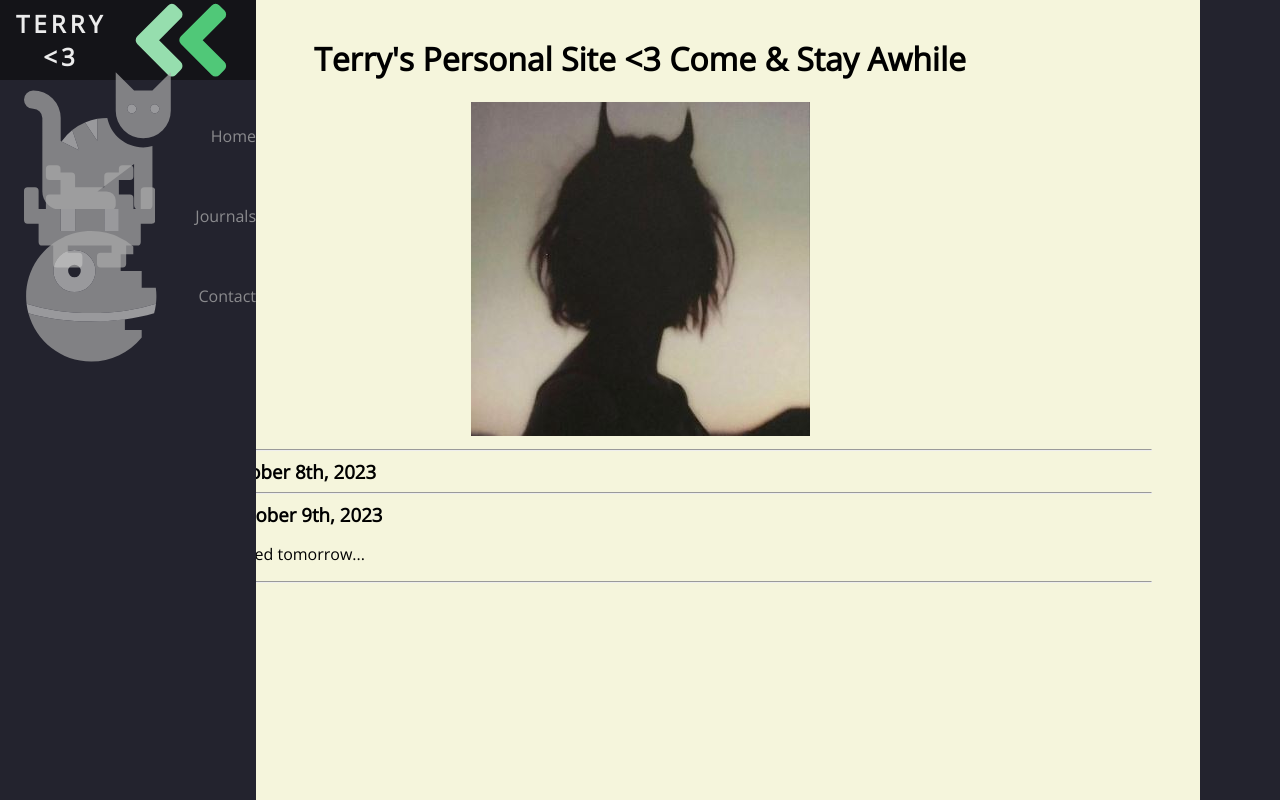
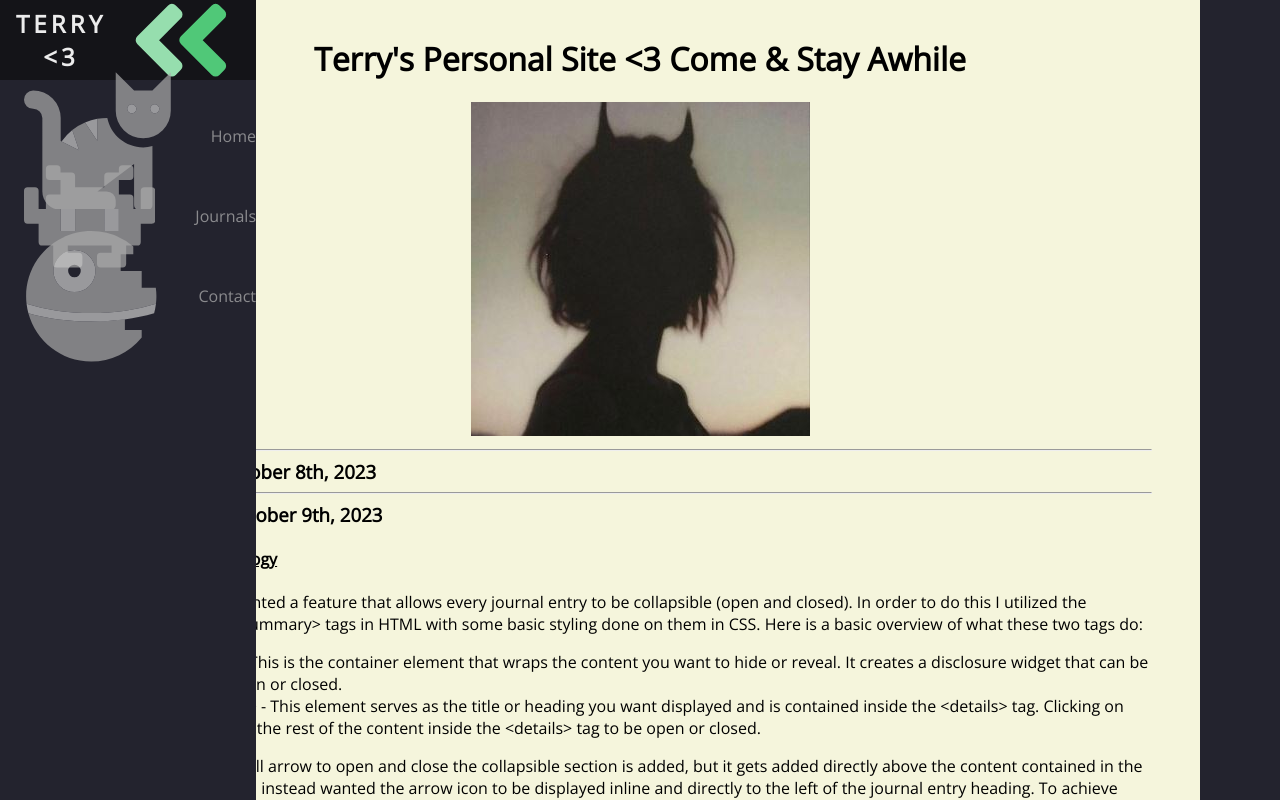
Before and after one commit to terrytosh/personal-site, a React (Create React App) app: page /personal-site/journals in a window 1280 px wide. Both pictures are taken after a click on the heading "Monday, October 9th, 2023". Shown: the top 800 px of the page. Built offline with nearby package versions, Linux system fonts and the light colour scheme.

Commit message:
Entry2 content added

```diff
--- a/src/components/Entry2.js
+++ b/src/components/Entry2.js
@@ -9,7 +9,54 @@ export default class Entry2 extends Component {
                   <summary>
                     <h3>Monday, October 9th, 2023</h3>
                   </summary>
-                  <p>To be implemented tomorrow...</p>
+                  <u><h4>Website Technology</h4></u>
+                  <p>
+                    Today I implemented a feature that allows every journal entry to be collapsible (open and closed). In order to do this
+                    I utilized the &lt;details&gt; and &lt;summary&gt; tags in HTML with some basic styling done on them in CSS. Here is a basic
+                    overview of what these two tags do:
+                  </p>
+                  <ul>
+                    <li>
+                      &lt;details&gt; - This is the container element that wraps the content you want to hide or reveal. It creates a disclosure widget that
+                      can be toggled open or closed.
+                    </li>
+                    <li>
+                      &lt;summary&gt; - This element serves as the title or heading you want displayed and is contained inside the &lt;details&gt; tag. Clicking
+                      on this toggles the rest of the content inside the &lt;details&gt; tag to be open or closed.
+                    </li>
+                  </ul>
+                  <p>
+                    By default, a small arrow to open and close the collapsible section is added, but it gets added directly above the content contained in the
+                    &lt;summary&gt; tag. I instead wanted the arrow icon to be displayed inline and directly to the left of the journal entry heading. To achieve
+                    this, I targeted the selector 'details summary &gt; *' with the CSS styling 'display: inline' to correctly display them together. Lastly, in order
+                    to be able to also click the journal entry heading to toggle the &lt;details&gt; section, I simply targeted the selector 'summary' with the
+                    CSS styling 'cursor: pointer'.
+                  </p>
+                  <p>
+                    After adding the ability to open and close the journal entries, I noticed some extra space above the first journal entry and below the first horizontal line.
+                    In order to fix this, I just needed to modify the margin, padding, and border spacing between these two. The horizontal line is contained in the title component,
+                    so I used CSS to change the 'margin-bottom', 'padding-bottom', and 'border-bottom' all to 0%. This took away some of the extra space, so I then needed to do something
+                    similar to the journal entries container. I modified this container so that 'margin-top', 'padding-top', and 'border-top' were all 0%. After making this change, it successfully
+                    eliminated the extra space between the two elements and looks much more pleasing to the eye in my opinion.
+                  </p>
+                  <u><h4>Future Feature Ideas</h4></u>
+                  <ul>
+                    <li>
+                      Searchable Journal Entries by day, month, and year.
+                    </li>
+                    <li>
+                      Ability to sort journal entries in ascending and descending order.
+                    </li>
+                    <li>
+                      Ability to add/delete journal entries through the site instead of through modifying the source code.
+                    </li>
+                    <li>
+                      Icon located on the bottom of the navigation bar to toggle/change the current theme (light/dark mode).
+                    </li>
+                    <li>
+                      CSS modifications to work better for mobile users.
+                    </li>
+                  </ul>
                 </details>
             </div>
         );
--- /dev/null
+++ b/src/components/Entry3.js
@@ -0,0 +1,19 @@
+import { Component } from 'react';
+import './style.css'
+
+export default class Entry3 extends Component {
+    render() {
+        return (
+            <div>
+                <details>
+                  <summary>
+                    <h3>Tuesday, October 10th, 2023</h3>
+                  </summary>
+                  <p>
+                    To be implemented tomorrow.
+                  </p>
+                </details>
+            </div>
+        );
+    }
+}
--- a/src/components/Journals.js
+++ b/src/components/Journals.js
@@ -2,6 +2,7 @@ import { Component } from 'react';
 import './style.css'
 import Entry1 from './Entry1';
 import Entry2 from './Entry2';
+import Entry3 from './Entry3';
 
 export default class Journals extends Component {
     render() {
@@ -12,6 +13,8 @@ export default class Journals extends Component {
                 <hr></hr>
                 <Entry2 />
                 <hr></hr>
+                <Entry3 />
+                <hr></hr>
               </main>
             </div>
         );
--- a/src/components/style.css
+++ b/src/components/style.css
@@ -135,10 +135,6 @@ main {
     transform: rotate(-180deg);
 }
 
-details {
-    user-select: none;
-}
-
 summary {
     cursor: pointer;
 }
```
